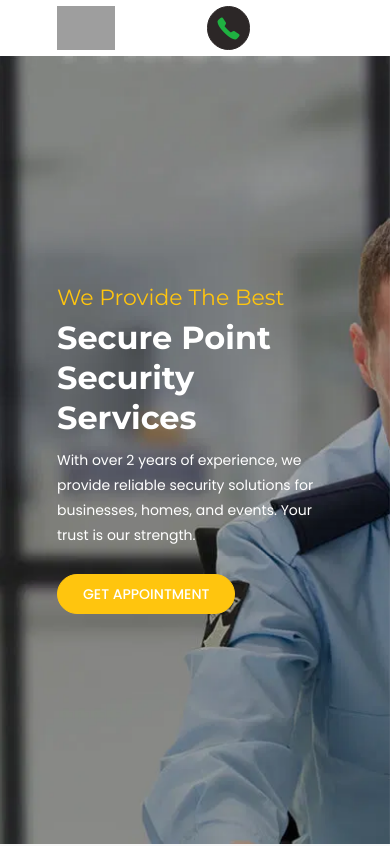
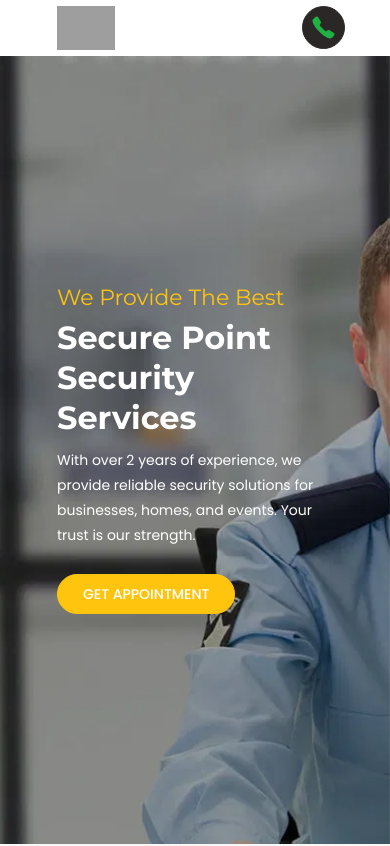
Before and after one commit to securepoints9/securepoints9.github.io, a plain HTML site: page index.html in a window 390 px wide. Shown: the top 846 px of the page. Drawn offline with nearby package versions, Linux system fonts and the light colour scheme; grey boxes are pictures that could not be loaded; some icons are missing.

Commit message:
Update index.html

```diff
--- a/index.html
+++ b/index.html
@@ -146,8 +146,8 @@
                     </div>
 
                     <!-- Show in small device Start -->
-                    <div class="clickable-menu clickable-mainmenu-active d-block d-lg-none  col-md-6 col-6 d-flex align-items-center">
-			<a class="btn-circle btn-transparent btn mr-2 call-btn" href="tel:+91 6376912054">
+                    <div class="clickable-menu clickable-mainmenu-active d-block d-lg-none  col-md-6 col-6 d-flex align-items-center p-0 justify-content-end">
+			<a class="btn-circle btn-transparent btn mr-2 call-btn d-flex" href="tel:+91 6376912054">
                         	<img src="./icons8-call-50.png" alt="logo" class="call-icon">
                         </a>
                         <a href="#"><i class="zmdi zmdi-menu"></i></a>
```
